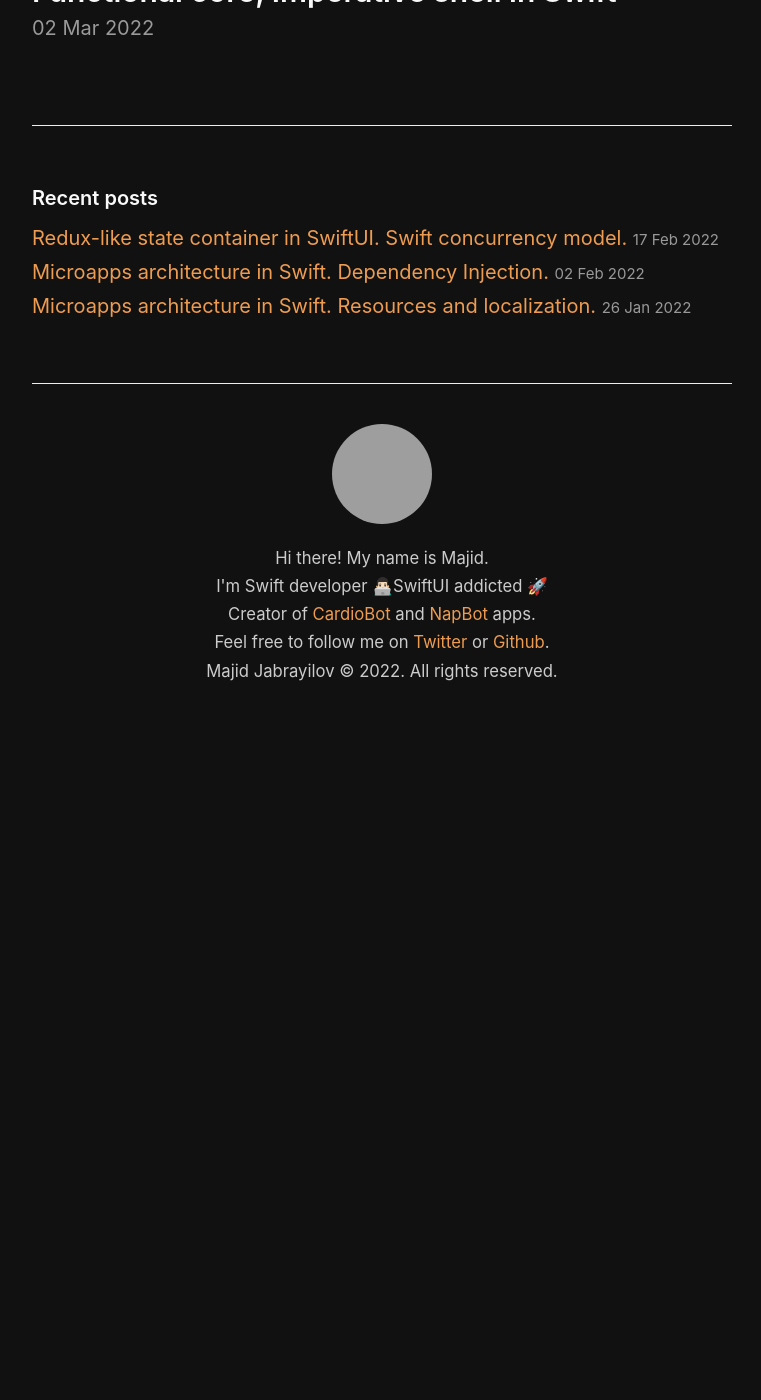
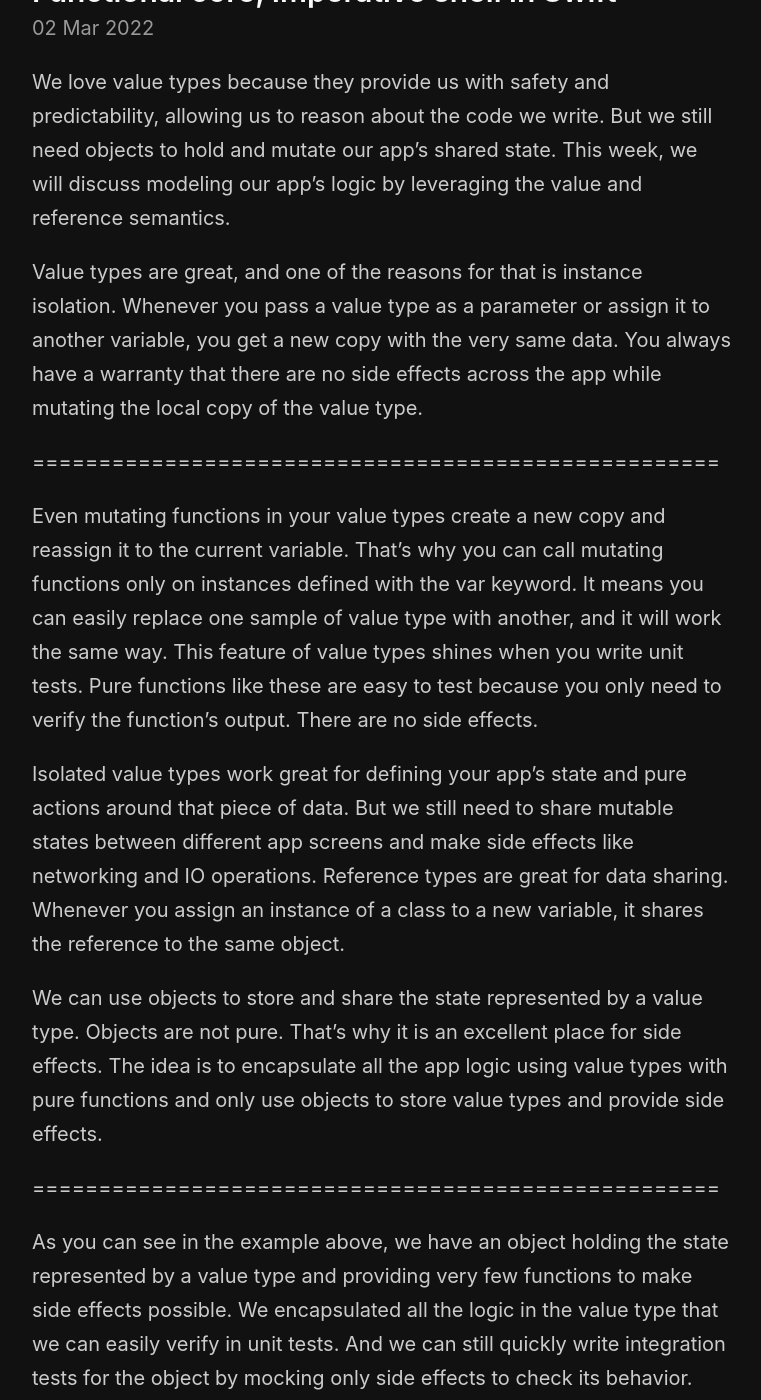
Before and after one commit to mecid/mecid.github.io, a Jekyll site: the page built from _posts/2022-03-02-functional-core-imperative-shell-in-swift.md, in a window 1280 px wide and 1400 px high, scrolled down 211 px. Shown: the whole window, without its empty margins (258-1019 px from the left). Built offline with Jekyll 4.4.1, drawn with Linux system fonts in a browser that asks for light colours; before the commit the page ends 936 px from its top, so only the background shows below that; some of the changed text lies outside the part shown; grey boxes are pictures that could not be loaded.

Commit message:
functional core imperative shell post content added.

```diff
--- a/_posts/2022-03-02-functional-core-imperative-shell-in-swift.md
+++ b/_posts/2022-03-02-functional-core-imperative-shell-in-swift.md
@@ -2,3 +2,23 @@
 title: Functional core, Imperative shell in Swift
 layout: post
 ---
+
+We love value types because they provide us with safety and predictability, allowing us to reason about the code we write. But we still need objects to hold and mutate our app's shared state. This week, we will discuss modeling our app's logic by leveraging the value and reference semantics.
+
+Value types are great, and one of the reasons for that is instance isolation. Whenever you pass a value type as a parameter or assign it to another variable, you get a new copy with the very same data. You always have a warranty that there are no side effects across the app while mutating the local copy of the value type.
+
+====================================================
+
+Even mutating functions in your value types create a new copy and reassign it to the current variable. That's why you can call mutating functions only on instances defined with the var keyword. It means you can easily replace one sample of value type with another, and it will work the same way. This feature of value types shines when you write unit tests. Pure functions like these are easy to test because you only need to verify the function's output. There are no side effects.
+
+Isolated value types work great for defining your app's state and pure actions around that piece of data. But we still need to share mutable states between different app screens and make side effects like networking and IO operations. Reference types are great for data sharing. Whenever you assign an instance of a class to a new variable, it shares the reference to the same object.
+
+We can use objects to store and share the state represented by a value type. Objects are not pure. That's why it is an excellent place for side effects. The idea is to encapsulate all the app logic using value types with pure functions and only use objects to store value types and provide side effects.
+
+====================================================
+
+As you can see in the example above, we have an object holding the state represented by a value type and providing very few functions to make side effects possible. We encapsulated all the logic in the value type that we can easily verify in unit tests. And we can still quickly write integration tests for the object by mocking only side effects to check its behavior.
+
+====================================================
+
+The idea of functional core and imperative shell fits very well into the world of mobile development with Swift language, which provides so many language features allowing us to write expressible and safe code in a very few keystrokes. In the next week, we will talk about this approach in the context of unidirectional flow.
```
